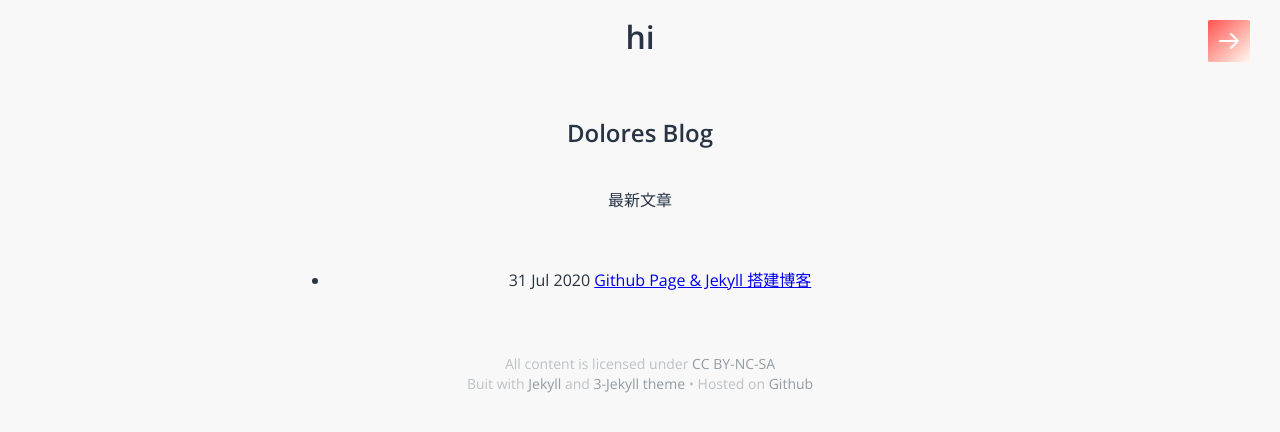
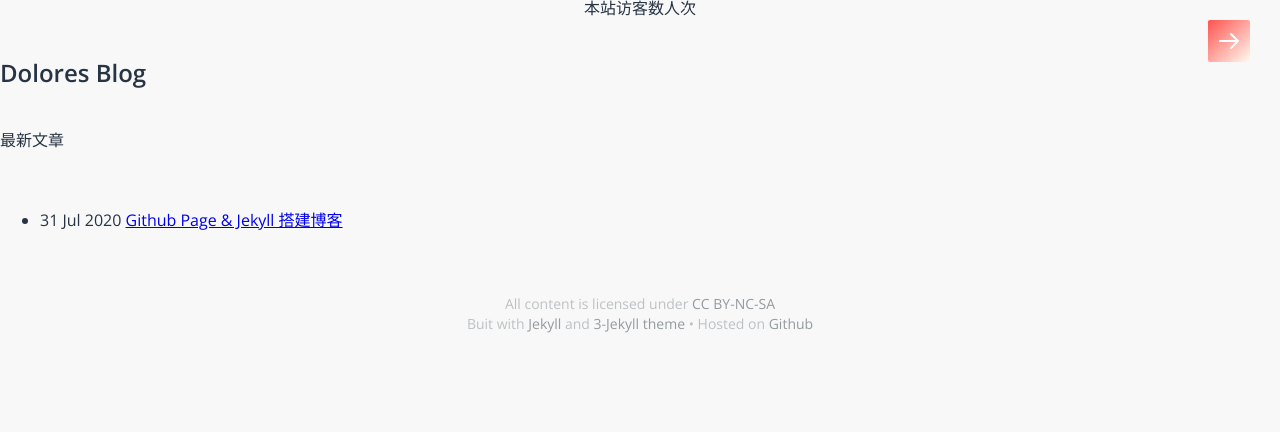
Before and after one commit to Tester-Dolores/Tester-Dolores.github.io, a Jekyll site: the page built from index.html, in a window 1280 px wide. Shown: the top 432 px of the page. Built offline with Jekyll 4.4.1, drawn with Linux system fonts in a browser that asks for light colours; some web fonts are replaced; comment, search, counter and statistics services are not loaded.

Commit message:
Update index.html

```diff
--- a/index.html
+++ b/index.html
@@ -3,8 +3,11 @@ layout: default
 title: Dolores Blog
 ---
 <div id="home" class="container">
-  <h1>hi</h1>
-  　　<h2>{{ page.title }}</h2>
+    <span id="busuanzi_container_site_uv">
+      本站访客数<span id="busuanzi_value_site_uv"></span>人次
+  </span>
+</div>
+<h2>{{ page.title }}</h2>
 
 　　<p>最新文章</p>
 
@@ -17,4 +20,3 @@ title: Dolores Blog
 　　　　{% endfor %}
 
 　　</ul>
-</div>
```
